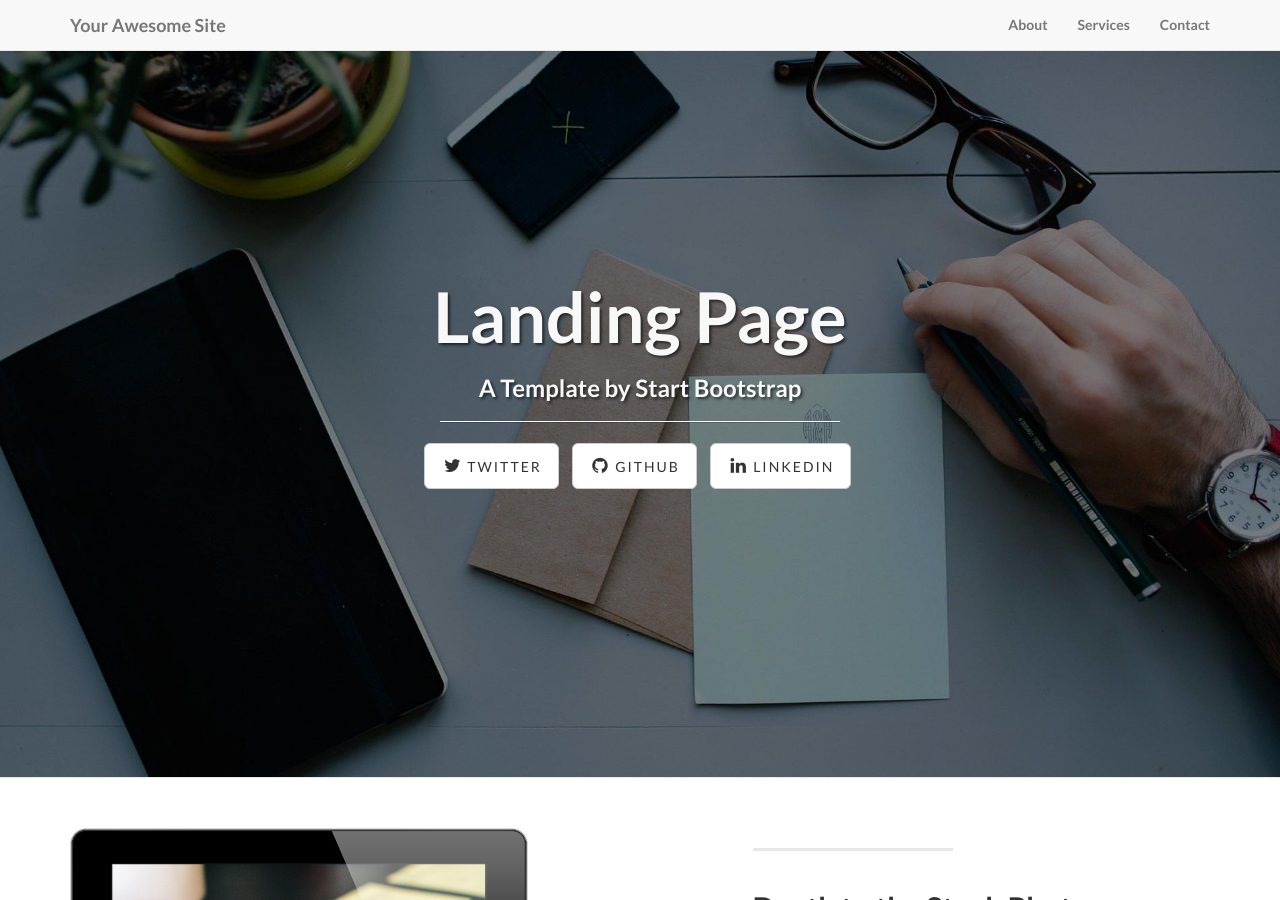
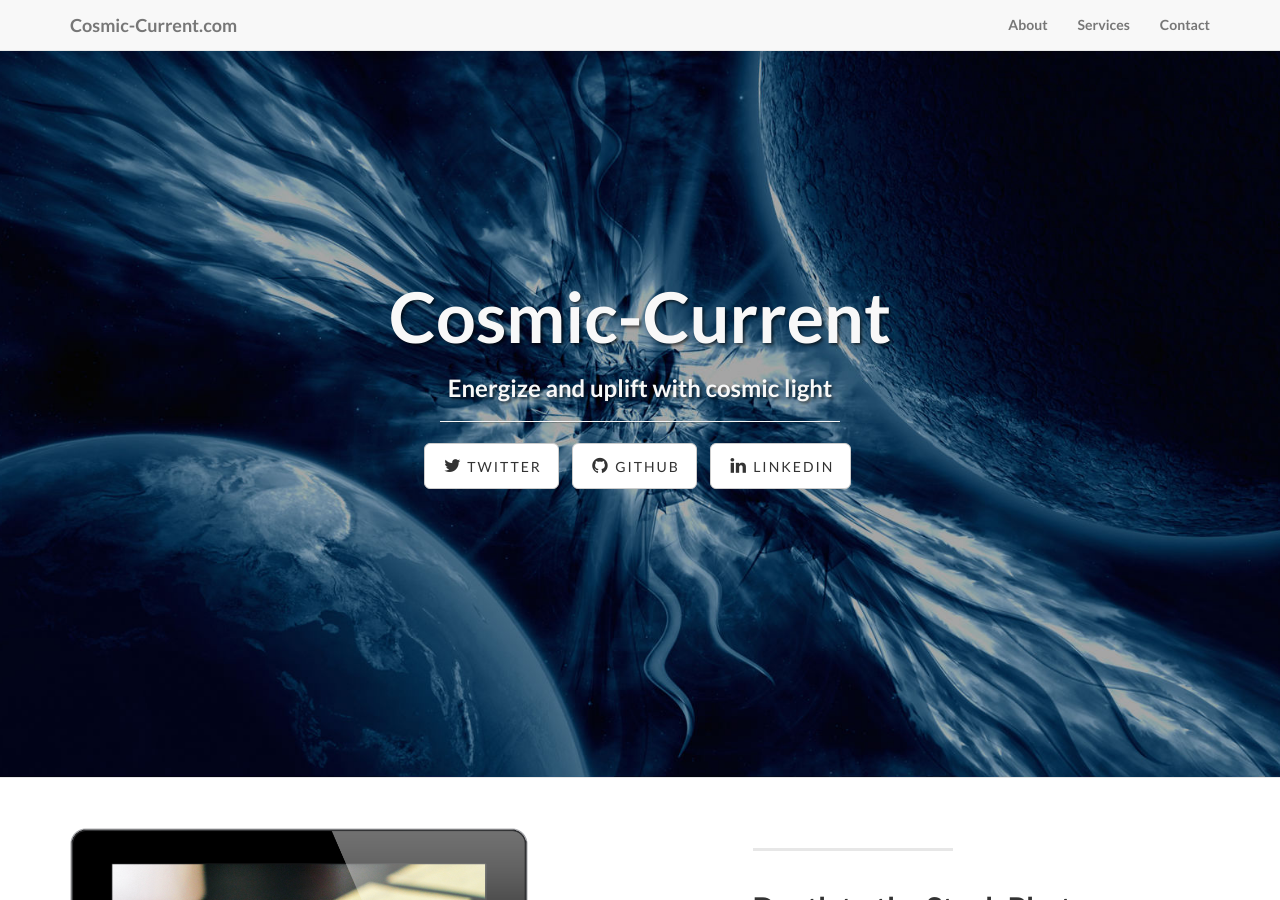
Before and after one commit to Kshitij-Banerjee/cosmic-current, a Jekyll site: the page built from index.html, in a window 1280 px wide and 900 px high. Built offline with Jekyll 4.4.1, drawn with Linux system fonts in a browser that asks for light colours; some of the changed text lies outside the part shown.

Commit message:
Change the basic stuff

```diff
--- a/_config.yml
+++ b/_config.yml
@@ -2,13 +2,10 @@
 #      Main Configs       #
 # ----------------------- #
 
-url: http://yoursite.com
-title: Your Awesome Site
-email: your-email@domain.com
-description: > # "Write an awesome description for your new site here.
-  You can edit this line in _config.yml. It will appear in your document
-  head meta (for Google search results) and in your feed.xml site
-  description."
+url: http://cosmic-current.com
+title: Cosmic-Current.com
+email: vidstanu@gmail.com
+description: > # "Use the cosmic powers to enlighten and lift yourself with your guide : Vidushi"
 
 # ----------------------- #
 #    Jekyll & Plugins     #
@@ -24,8 +21,8 @@ permalink: pretty
 
 social:
   - title: twitter
-    url: https://twitter.com/SBootstrap
+    url: https://twitter.com/
   - title: github
-    url: https://github.com/IronSummitMedia/startbootstrap
+    url: https://github.com/
   - title: linkedin
     url:
--- a/_posts/2014-09-21-services-1.markdown
+++ b/_posts/2014-09-21-services-1.markdown
@@ -3,7 +3,7 @@ layout: default
 img: ipad.png
 category: Services
 title: Death to the Stock Photo:<br>Special Thanks
-description: |
+description:
   <p class="lead">A special thanks to <a target="_blank"
   href="http://join.deathtothestockphoto.com/">Death to the Stock
   Photo</a> for providing the photographs that you see in this template.
--- a/index.html
+++ b/index.html
@@ -1,5 +1,5 @@
 ---
 layout: default
-title: Landing Page
-subTitle: A Template by Start Bootstrap
+title: Cosmic-Current
+subTitle: Energize and uplift with cosmic light
 ---
```
Also changed, not shown: img/intro-bg.jpg.
